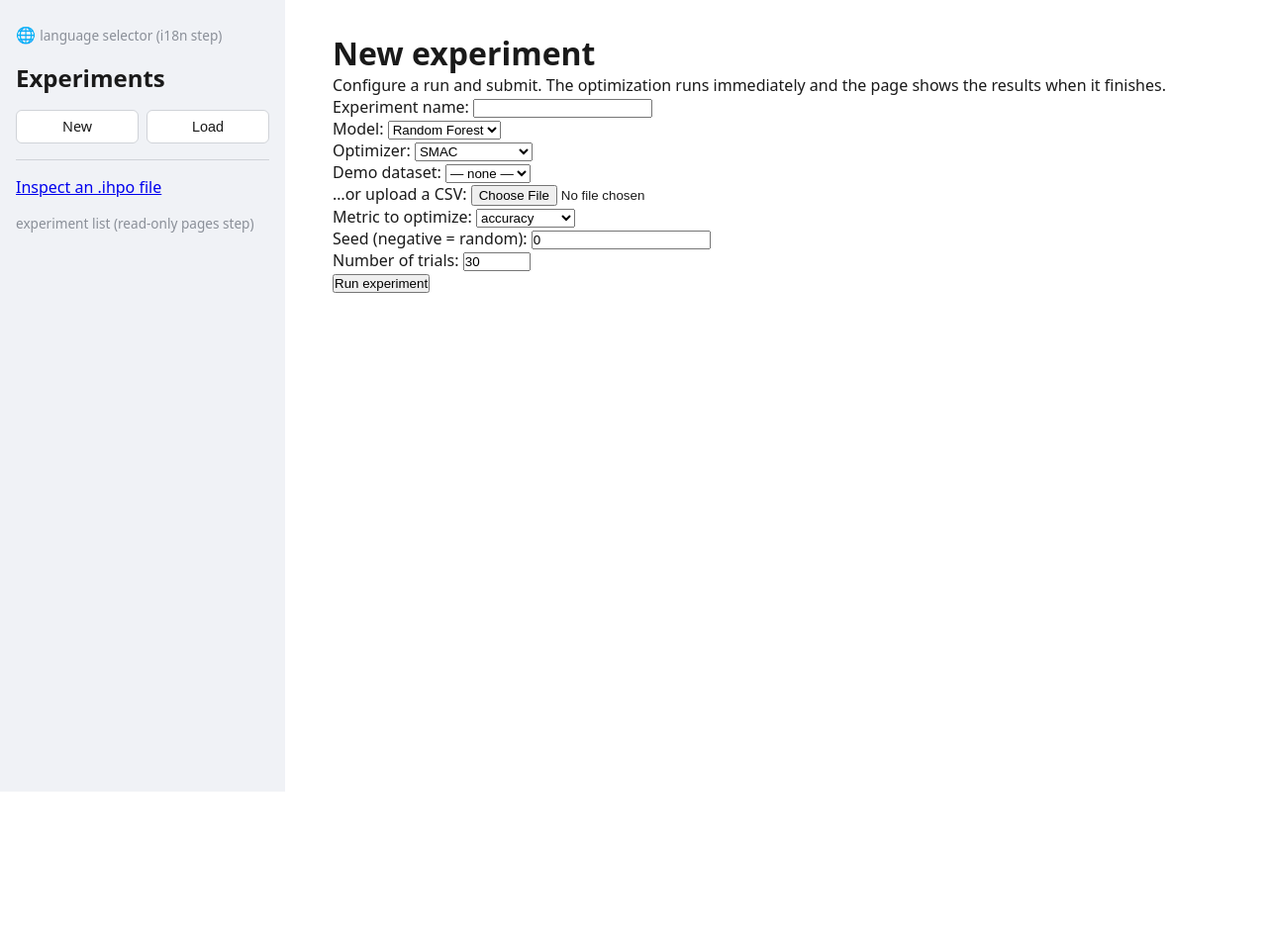
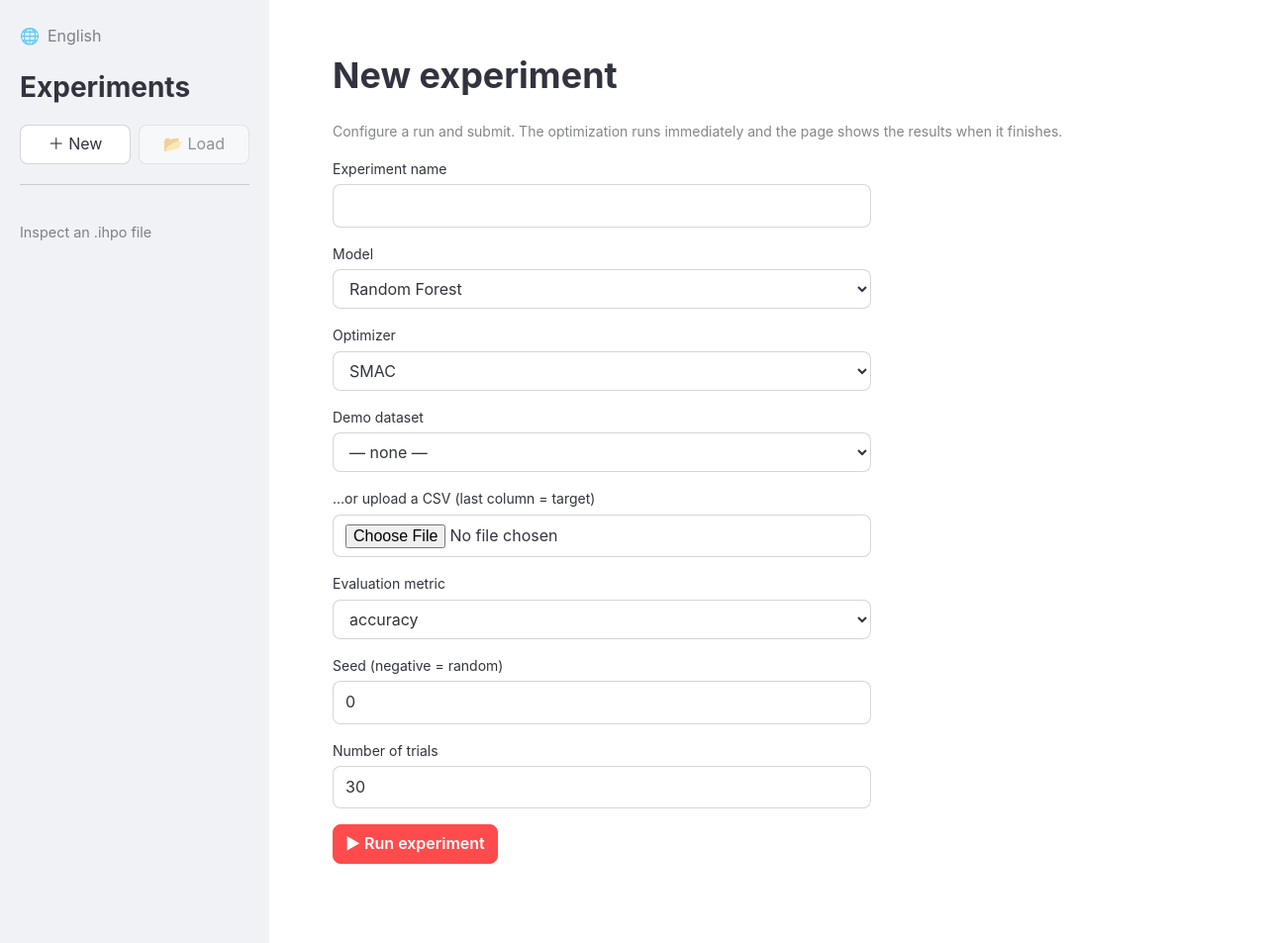
Before and after one commit to angrinord/codesigner, a Django app: page /experiments/new/ in a window 1280 px wide. Shown: the whole page at 99% size. Before the commit the page ends 800 px from the top, so only its background shows below. Run offline with Django 5.2, Linux system fonts and the light colour scheme.

Commit message:
Style the UI to approximate the Streamlit look and feel
Add web/static/web/app.css: Source Sans typeface, #FF4B4B primary accent,
light-gray sidebar, rounded bordered cards, st.metric-style label/value,
dataframe-style tables, and alert boxes. Rebuild templates around Streamlit's
layout primitives — sidebar (Experiments title, ＋New / 📂Load), the results
page as header + caption + evaluation-metric control + two-column analytics
(Best configuration with a metric card, Hyperparameter importance, Performance
of Incumbent), label-above-input forms. Section labels match the Streamlit
strings.

No behavior change; all view tests still green.

Co-Authored-By: Claude Fable 5 <noreply@anthropic.com>

```diff
--- a/templates/base.html
+++ b/templates/base.html
@@ -1,62 +1,28 @@
+{% load static %}
 <!doctype html>
 <html lang="en">
 <head>
     <meta charset="utf-8">
     <meta name="viewport" content="width=device-width, initial-scale=1">
     <title>{% block title %}Codesigner{% endblock %}</title>
-    {# Styles are inline for now; they move to a static file in the analytics step. #}
-    <style>
-        * { box-sizing: border-box; margin: 0; padding: 0; }
-        body {
-            font-family: system-ui, -apple-system, sans-serif;
-            color: #1a1a1a;
-            display: flex;
-            min-height: 100vh;
-        }
-        nav.sidebar {
-            width: 18rem;
-            flex-shrink: 0;
-            background: #f0f2f6;
-            padding: 1.5rem 1rem;
-            display: flex;
-            flex-direction: column;
-            gap: 1rem;
-        }
-        nav.sidebar h1 { font-size: 1.5rem; }
-        nav.sidebar .actions { display: flex; gap: 0.5rem; }
-        nav.sidebar .actions a, nav.sidebar .actions button {
-            flex: 1;
-            padding: 0.4rem 0;
-            text-align: center;
-            border: 1px solid #d0d3d8;
-            border-radius: 6px;
-            background: #fff;
-            text-decoration: none;
-            color: inherit;
-            font-size: 0.9rem;
-        }
-        nav.sidebar hr { border: none; border-top: 1px solid #d0d3d8; }
-        nav.sidebar .experiment-list { display: flex; flex-direction: column; gap: 0.4rem; }
-        main.content { flex: 1; padding: 2rem 3rem; max-width: 70rem; }
-        .placeholder { color: #8a8f98; font-size: 0.85rem; }
-    </style>
+    <link rel="stylesheet" href="{% static 'web/app.css' %}">
 </head>
 <body>
     <nav class="sidebar">
         <div class="locale">
-            🌐 <span class="placeholder">language selector (i18n step)</span>
+            🌐 <span>English</span>
         </div>
         <h1>Experiments</h1>
         <div class="actions">
-            <a href="{% url 'web:new_experiment' %}">New</a>
-            <button disabled title="Coming in the import step">Load</button>
+            <a class="btn btn-block" href="{% url 'web:new_experiment' %}">＋ New</a>
+            <button class="btn-block" disabled title="Coming in the load step">📂 Load</button>
         </div>
         <hr>
+        <div class="experiment-list">
+            {% block experiment_list %}{% endblock %}
+        </div>
         <div class="nav-links">
             <a href="{% url 'web:inspect' %}">Inspect an .ihpo file</a>
-        </div>
-        <div class="experiment-list">
-            <span class="placeholder">experiment list (read-only pages step)</span>
         </div>
     </nav>
     <main class="content">
--- a/web/forms.py
+++ b/web/forms.py
@@ -18,8 +18,8 @@ class NewExperimentForm(forms.Form):
     model_name = forms.ChoiceField(label="Model")
     optimizer_name = forms.ChoiceField(label="Optimizer")
     demo_dataset = forms.ChoiceField(label="Demo dataset", required=False)
-    dataset_file = forms.FileField(label="…or upload a CSV", required=False)
-    primary_metric = forms.ChoiceField(label="Metric to optimize")
+    dataset_file = forms.FileField(label="…or upload a CSV (last column = target)", required=False)
+    primary_metric = forms.ChoiceField(label="Evaluation metric")
     seed = forms.IntegerField(label="Seed (negative = random)", initial=0)
     n_trials = forms.IntegerField(
         label="Number of trials", initial=30, min_value=1, max_value=1000,
--- /dev/null
+++ b/web/static/web/app.css
@@ -0,0 +1,151 @@
+/* Approximates the Streamlit light theme: Source Sans typeface, the #FF4B4B
+   primary accent, a light-gray sidebar, rounded bordered "containers", the
+   metric component, and dataframe-style tables. */
+
+:root {
+    --primary: #ff4b4b;
+    --primary-hover: #ff2b2b;
+    --bg: #ffffff;
+    --secondary-bg: #f0f2f6;
+    --text: #31333f;
+    --muted: rgba(49, 51, 63, 0.6);
+    --border: rgba(49, 51, 63, 0.2);
+    --border-light: rgba(49, 51, 63, 0.1);
+    --green: #09ab3b;
+    --red: #ff2b2b;
+    --radius: 0.5rem;
+    --font: "Source Sans Pro", "Source Sans 3", -apple-system, BlinkMacSystemFont,
+            "Segoe UI", Roboto, sans-serif;
+}
+
+* { box-sizing: border-box; margin: 0; padding: 0; }
+
+body {
+    font-family: var(--font);
+    color: var(--text);
+    background: var(--bg);
+    display: flex;
+    min-height: 100vh;
+    line-height: 1.6;
+    font-size: 16px;
+}
+
+/* ── Sidebar ───────────────────────────────────────────────────────────── */
+nav.sidebar {
+    width: 17rem;
+    flex-shrink: 0;
+    background: var(--secondary-bg);
+    padding: 1.5rem 1.25rem;
+    display: flex;
+    flex-direction: column;
+    gap: 1rem;
+}
+nav.sidebar .locale { display: flex; align-items: center; gap: 0.5rem; color: var(--muted); }
+nav.sidebar h1 { font-size: 1.75rem; font-weight: 700; }
+nav.sidebar .actions { display: flex; gap: 0.5rem; }
+nav.sidebar hr { border: none; border-top: 1px solid var(--border); margin: 0.25rem 0; }
+nav.sidebar .experiment-list { display: flex; flex-direction: column; gap: 0.5rem; }
+nav.sidebar .nav-links { display: flex; flex-direction: column; gap: 0.4rem; }
+nav.sidebar .nav-links a { font-size: 0.9rem; color: var(--muted); text-decoration: none; }
+nav.sidebar .nav-links a:hover { color: var(--primary); }
+
+/* ── Main content (Streamlit "wide" layout) ───────────────────────────── */
+main.content {
+    flex: 1;
+    padding: 3rem 4rem 5rem;
+    max-width: 1300px;
+    width: 100%;
+}
+main.content > * + * { margin-top: 1rem; }
+
+/* ── Typography ────────────────────────────────────────────────────────── */
+h1 { font-size: 2.25rem; font-weight: 700; }
+h2 { font-size: 1.5rem; font-weight: 600; }
+h3 { font-size: 1.25rem; font-weight: 600; }
+.caption { color: var(--muted); font-size: 0.875rem; }
+.caption strong { color: var(--text); font-weight: 600; }
+code { font-family: "Source Code Pro", monospace; background: var(--secondary-bg);
+       padding: 0.1rem 0.3rem; border-radius: 0.25rem; font-size: 0.9em; }
+
+/* ── Buttons / button-links ────────────────────────────────────────────── */
+button, .btn {
+    display: inline-flex; align-items: center; justify-content: center;
+    padding: 0.375rem 0.75rem;
+    border: 1px solid var(--border);
+    border-radius: var(--radius);
+    background: var(--bg);
+    color: var(--text);
+    font: inherit;
+    font-weight: 400;
+    text-decoration: none;
+    cursor: pointer;
+    transition: color 0.1s, border-color 0.1s, background 0.1s;
+}
+button:hover:not(:disabled), .btn:hover { border-color: var(--primary); color: var(--primary); }
+button:disabled { opacity: 0.5; cursor: not-allowed; }
+.btn-primary, button[type="submit"] {
+    background: var(--primary); border-color: var(--primary); color: #fff; font-weight: 600;
+}
+.btn-primary:hover, button[type="submit"]:hover {
+    background: var(--primary-hover); border-color: var(--primary-hover); color: #fff;
+}
+.btn-block { width: 100%; }
+
+/* ── Form fields (label above control, full-width) ─────────────────────── */
+.field { margin-bottom: 1rem; }
+.field label, form p label { display: block; font-size: 0.875rem; margin-bottom: 0.25rem; }
+input[type="text"], input[type="number"], input[type="file"], select, form p input, form p select {
+    width: 100%;
+    padding: 0.5rem 0.75rem;
+    border: 1px solid var(--border);
+    border-radius: var(--radius);
+    background: var(--bg);
+    color: var(--text);
+    font: inherit;
+}
+input:focus, select:focus {
+    outline: none;
+    border-color: var(--primary);
+    box-shadow: 0 0 0 1px var(--primary);
+}
+.errorlist, .form-error { color: var(--red); font-size: 0.875rem; list-style: none; }
+
+/* ── Bordered container ("st.container(border=True)") ─────────────────── */
+.card {
+    border: 1px solid var(--border);
+    border-radius: var(--radius);
+    padding: 1.25rem 1.5rem;
+    background: var(--bg);
+}
+
+/* ── Two-column analytics grid (st.columns(2)) ────────────────────────── */
+.grid-2 { display: flex; gap: 1.5rem; align-items: flex-start; }
+.grid-2 > .col { flex: 1; display: flex; flex-direction: column; gap: 1.5rem; min-width: 0; }
+@media (max-width: 900px) { .grid-2 { flex-direction: column; } }
+
+/* ── Metric component (st.metric) ─────────────────────────────────────── */
+.metric-label { font-size: 0.875rem; color: var(--muted); }
+.metric-value { font-size: 2.25rem; font-weight: 600; line-height: 1.2; }
+.metric-delta { font-size: 0.875rem; }
+.metric-delta.up { color: var(--green); }
+.metric-delta.down { color: var(--red); }
+
+/* ── Dataframe-style tables ────────────────────────────────────────────── */
+table { width: 100%; border-collapse: collapse; font-size: 0.9rem; }
+table th, table td { padding: 0.4rem 0.75rem; border-bottom: 1px solid var(--border-light); text-align: left; }
+table thead th { background: var(--secondary-bg); font-weight: 600; color: var(--muted); }
+table.config td:last-child, table.trials td:not(:first-child) { text-align: right; font-variant-numeric: tabular-nums; }
+.table-wrap { border: 1px solid var(--border); border-radius: var(--radius); overflow: hidden; }
+.table-scroll { overflow-x: auto; }
+
+/* ── Alerts (st.info/warning/error/success) ───────────────────────────── */
+.alert { padding: 0.75rem 1rem; border-radius: var(--radius); font-size: 0.9rem; }
+.alert.info    { background: rgba(0, 104, 201, 0.1); color: #004280; }
+.alert.warning { background: rgba(255, 170, 0, 0.15); color: #7a5200; }
+.alert.error   { background: rgba(255, 43, 43, 0.1); color: #7d0000; }
+.alert.success { background: rgba(9, 171, 59, 0.1); color: #005f1e; }
+
+/* ── Charts ────────────────────────────────────────────────────────────── */
+.subheader { font-size: 1.25rem; font-weight: 600; margin-bottom: 0.25rem; }
+.chart { width: 100%; min-height: 320px; }
+hr.divider { border: none; border-top: 1px solid var(--border); margin: 1.5rem 0; }
--- a/web/templates/web/new_experiment.html
+++ b/web/templates/web/new_experiment.html
@@ -4,16 +4,22 @@
 
 {% block content %}
     <h1>New experiment</h1>
-    <p>Configure a run and submit. The optimization runs immediately and the
-       page shows the results when it finishes.</p>
+    <p class="caption">Configure a run and submit. The optimization runs immediately
+       and the page shows the results when it finishes.</p>
 
     {% if form.non_field_errors %}
-        <p class="error">{{ form.non_field_errors|join:" " }}</p>
+        <p class="form-error">{{ form.non_field_errors|join:" " }}</p>
     {% endif %}
 
-    <form method="post" enctype="multipart/form-data" class="experiment-form">
+    <form method="post" enctype="multipart/form-data" class="experiment-form" style="max-width: 34rem;">
         {% csrf_token %}
-        {{ form.as_p }}
-        <button type="submit">Run experiment</button>
+        {% for field in form %}
+            <div class="field">
+                <label for="{{ field.id_for_label }}">{{ field.label }}</label>
+                {{ field }}
+                {% if field.errors %}<div class="form-error">{{ field.errors|join:" " }}</div>{% endif %}
+            </div>
+        {% endfor %}
+        <button type="submit" class="btn-primary">▶ Run experiment</button>
     </form>
 {% endblock %}
```
Also changed, not shown: web/templates/web/inspect.html (+25 -18 lines), web/templates/web/results.html (+40 -23 lines).
